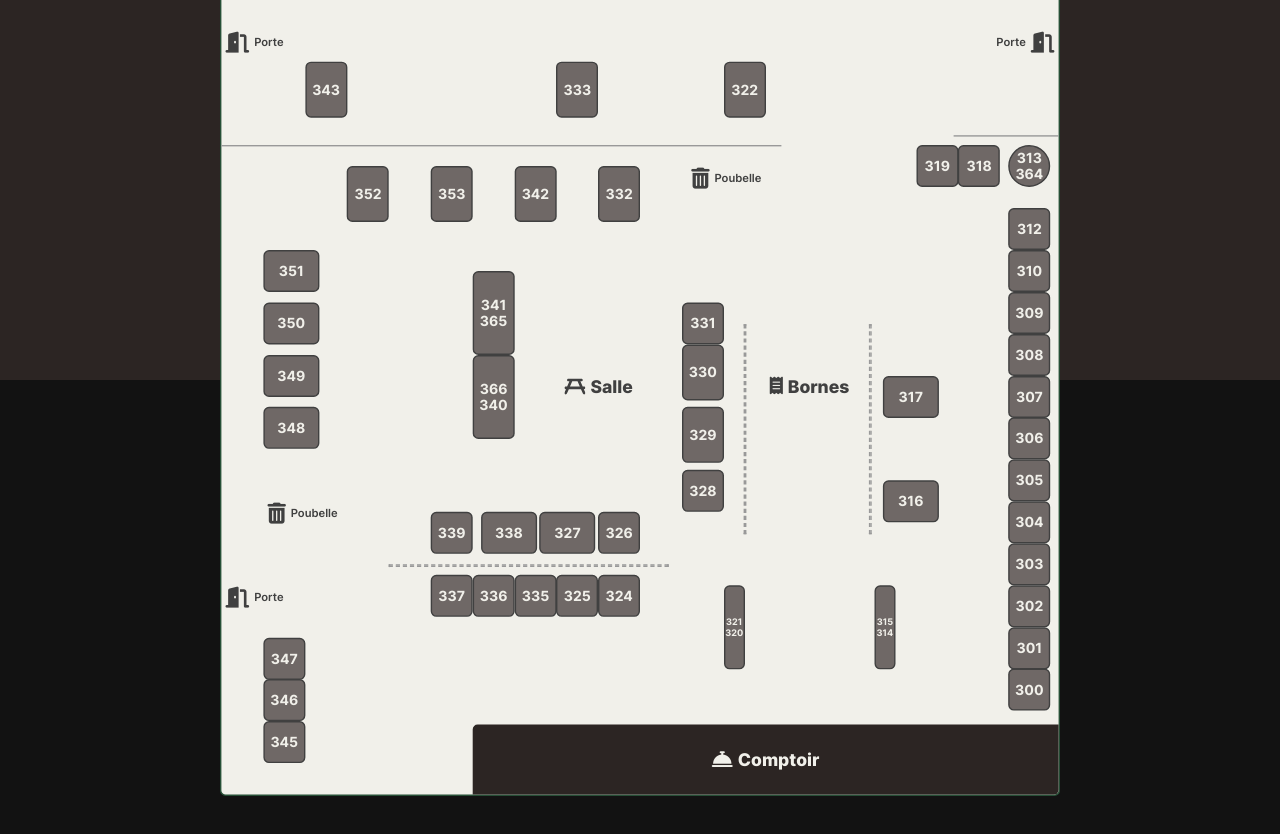
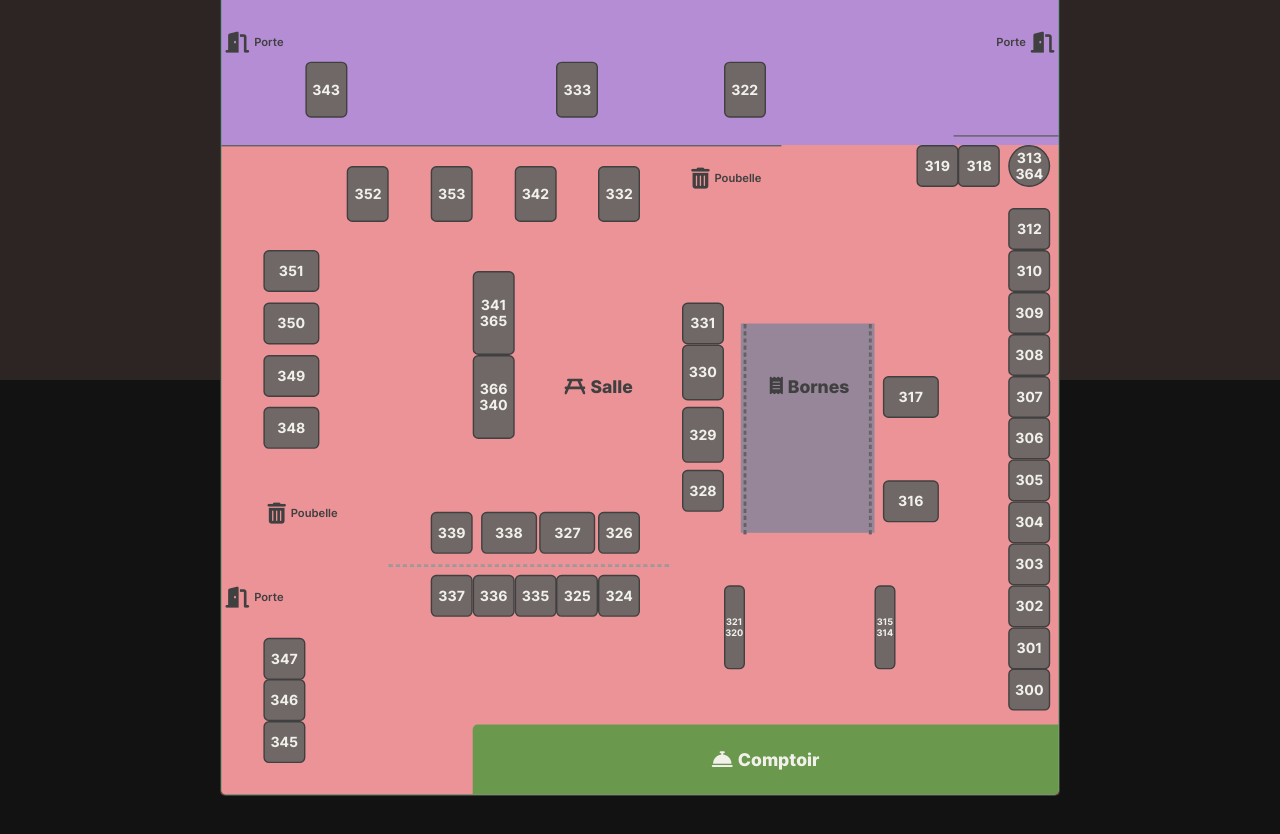
Before and after one commit to Shokoloa/mcdo-tables, a React (Vite) app: page / in a window 1280 px wide. Shown: the part 420-1254 px from the top of the page. Built offline with nearby package versions, Linux system fonts and the light colour scheme.

Commit message:
Add files via upload

```diff
--- a/src/assets/styles/main.css
+++ b/src/assets/styles/main.css
@@ -150,7 +150,7 @@ hr {
   right: 0;
   width: 70%;
   height: 100px;
-  background-color: var(--background);
+  background-color: #6a994e;
   color: var(--background-white);
   text-align: center;
   border-radius: 7px 0 7px 0;
@@ -170,7 +170,8 @@ hr {
   position: absolute;
   width: 200px;
   height: 2px;
-  background-color: #999;
+  background-color: #636262;
+  z-index: 100;
 }
 
 .dividor-v {
@@ -178,7 +179,8 @@ hr {
   width: 50px;
   height: 2px;
   rotate: 90deg;
-  border: 2px dashed #999;
+  border: 2px dashed #636262;
+  z-index: 100;
 }
 
 /* Zone */
@@ -202,6 +204,15 @@ hr {
 
 .zone i {
   margin-right: 7px;
+}
+
+.zone-hover {
+  background-color: #ffbc0d;
+  opacity: 0.5;
+  width: 100%;
+  min-height: 5%;
+  position: absolute;
+  z-index: -99;
 }
 
 /* Porte & poubelles */
--- a/src/pages/index.jsx
+++ b/src/pages/index.jsx
@@ -121,6 +121,12 @@ export const Home = () => {
                 {/* Comptoirs */}
                 <div className="counter"><i className="fa-solid fa-bell-concierge"></i> Comptoir</div>
 
+                {/* Couleurs */}
+                <div className="zone-hover playland" style={{ height: '17%' }}></div>
+                <div className="zone-hover sas" style={{ height: '21%', top: '17%', backgroundColor: '#7b2cbf' }}></div>
+                <div className="zone-hover lobby" style={{ height: '62%', top: '38%', backgroundColor: '#e63946' }}></div>
+                <div className="zone-hover bornes" style={{ width: '16%', height: '20%', top: '55%', left: '62%', backgroundColor: '#457b9d' }}></div>
+
                 {/* Entrées */}
                 <div className="door" style={{ top: '80%', left: '0' }}><i className="fa-solid fa-door-open"></i> Porte</div>
                 <div className="door" style={{ top: '27%', right: '0' }}>Porte <i className="fa-solid fa-door-open right"></i></div>
```
Also changed, not shown: src/assets/styles/medias.css (line endings or trailing spaces).
